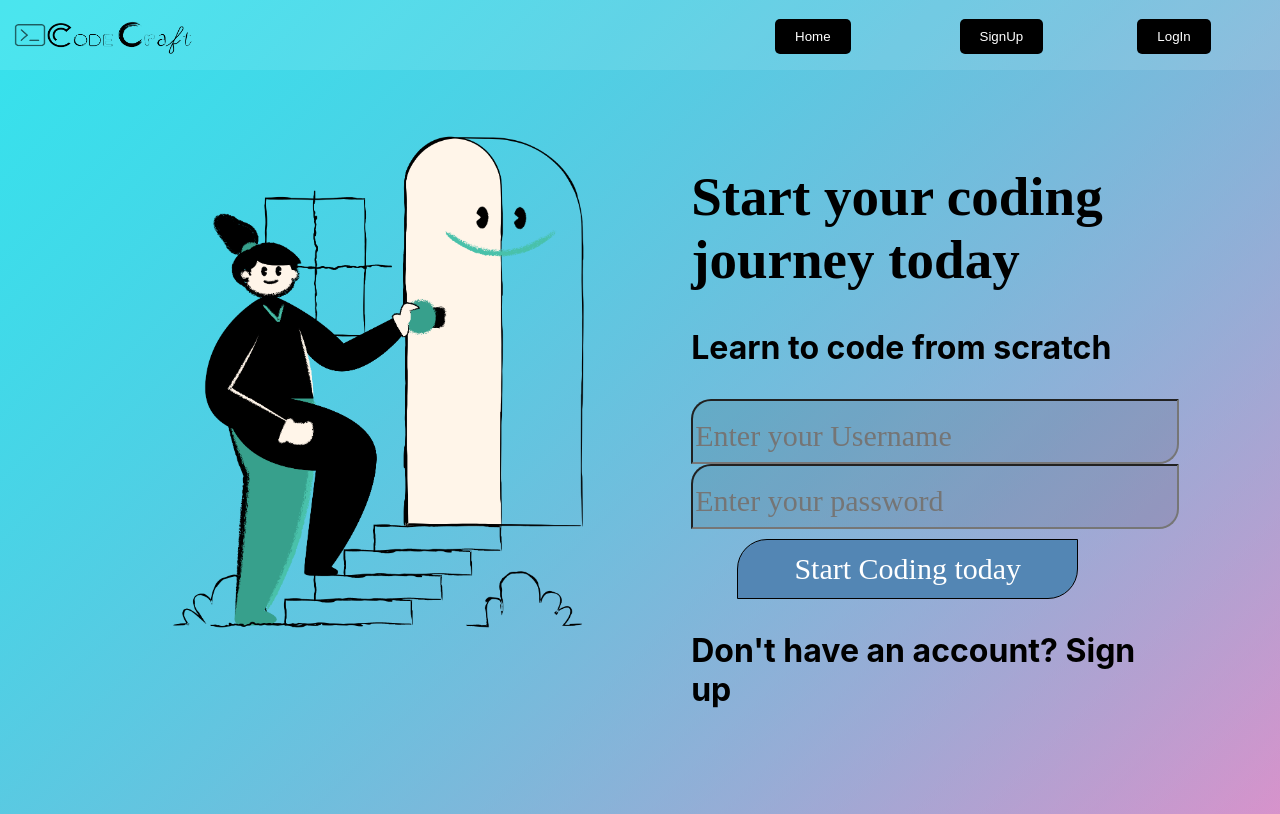
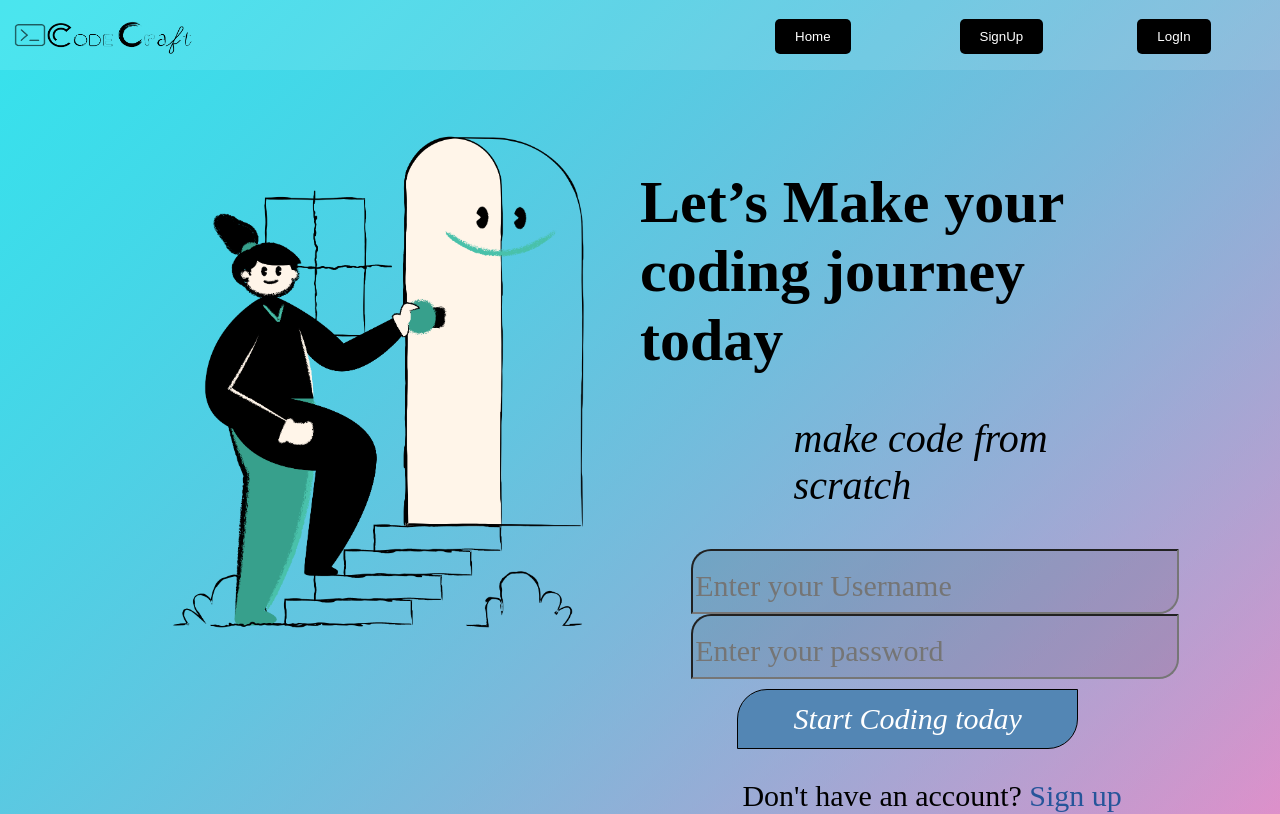
Before and after one commit to varunbiluri/CodeCrafts, a React (Create React App) app in the folder client/: page /login in a window 1280 px wide. Shown: the top 814 px of the page. Built offline with nearby package versions, Linux system fonts and the light colour scheme; no server answers.

Commit message:
updated css to user

```diff
--- a/client/src/component/banner.css
+++ b/client/src/component/banner.css
@@ -4,25 +4,13 @@
     height: 500px;
     padding: 10% 10% 0% 10%;
 }
-p{
+.banner-text{
     color: #000;
-    padding-left: 10%;
-}
-h1{
-    color: #000;
-    padding-left: 10%;
-
-}
-.banner-text1{
     font-family: Rowdies;
-    font-size: 60px;
-}
-.banner-text2{
-    font-style: solid;
-    font-family: Rowdies;
-    font-size: 40px;
+    font-size: 30px;
     font-style: normal;
     font-weight: 400;
+    line-height: normal;
 }
 
 .banner-button-div{
@@ -35,7 +23,7 @@ h1{
     border-radius: 40px;
     background: #FFF;
 }
-span{
+.span{
     color: #000;
     font-family: Inter;
     font-size: 32px;
--- a/client/src/component/banner.js
+++ b/client/src/component/banner.js
@@ -12,9 +12,11 @@ function Banner() {
     <div className='banner'>
       <div className='banner-text'>
         <h1 className='banner-text1'>Level Up Your Coding:</h1>
+        <div className='banner-text2'>
         <Text />
+        </div>
         <div className='banner-button-div'>
-         <Link to="./signup"><button className='banner-button'><span>Get Started</span></button></Link>
+         <Link to="./signup"><button className='banner-button'><span className='span'>Get Started</span></button></Link>
         </div>
       </div>
       <div className='Banner-image'>
--- /dev/null
+++ b/client/src/component/complier.js
@@ -0,0 +1,22 @@
+import React, { useEffect } from 'react';
+
+function Complier() {
+  useEffect(() => {
+    const script = document.createElement('script');
+    script.src = 'https://rcw.s3.ap-southeast-1.amazonaws.com/widget.js';
+    script.async = true;
+    document.getElementById('runcode').appendChild(script);
+
+    return () => {
+      document.getElementById('runcode').removeChild(script);
+    };
+  }, []);
+
+  return (
+    <div id="runcode" data-key="a047f18b25e2f0211c07ce67d52ce048">
+
+    </div>
+  );
+}
+
+export default Complier;
--- a/client/src/component/features.css
+++ b/client/src/component/features.css
@@ -6,14 +6,21 @@
     height: 500px;
 
 }
-p{
+.features-text1{
+    color: #000;
+    font-family: Inter;
+    font-size: 35px;
+    font-style: normal;
+    font-weight: 700;
+    line-height: normal;
+}
+.features-text2{
     color: #0C3461;
     font-family: Inter;
     font-size: 35px;
     font-style: normal;
     font-weight: 700;
     line-height: normal;
-
 }
 
 .features1-image{
--- a/client/src/component/features.js
+++ b/client/src/component/features.js
@@ -7,9 +7,9 @@ function Features() {
     return (
       <div className='features'>
         <div className='features1'>
-        <div className='features1-text'>
-            <h1 className='features1-text1'>Most Popular Coding Question</h1>
-            <p className='features1-text2'>Contain most popular coding questions
+        <div className='features-text'>
+            <h1 className='features-text1'>Most Popular Coding Question</h1>
+            <p className='features-text2'>Contain most popular coding questions
             asked in many interviews and help to crack the coding interviews easily...!</p>
             </div>
             <div className='features1-image'>
@@ -21,8 +21,8 @@ function Features() {
                 <img src={most} alt="most" />
             </div>
             <div className='features-text'>
-            <h1 className='features2-text1'>In Browser IDE</h1>
-            <p className='features2-text2'>Practice as you learn with our built-in IDE.
+            <h1 className='features-text1'>In Browser IDE</h1>
+            <p className='features-text2'>Practice as you learn with our built-in IDE.
              Each lesson is designed to be followed by a coding exercise to apply the concepts and gain immediate</p>
             </div>
     </div>
--- a/client/src/component/log_in_banner.css
+++ b/client/src/component/log_in_banner.css
@@ -9,18 +9,33 @@
     width: 500px;
     height: 500px;
 }
-h1{
+.log_in_title{
     color: #000;
     font-family: Orelega One;
-    font-size: 55px;
+    font-size: 30px;
+    font-style: normal;
+    font-weight: 400;
+    line-height: normal;
 }
-p{
+.log_in_decs{
     color: #000;
-    font-family: Inter;
-    font-size: 32px;
+    font-family: Lora;
+    font-size: 40px;
+    font-style: oblique;
+    font-weight: 400;
+    line-height: normal;
+    padding-left: 30%;
+}
+.log_in_login{
+    color: #000;
+    font-family: Merge One;
+    font-size: 30px;
+    font-style: normal;
+    font-weight: 400;
+    line-height: normal;
 }
 
-input{
+.login_input{
     width: 480px;
     height: 50px;
     flex-shrink: 0;
@@ -57,23 +72,14 @@ input{
     padding-top: 10px;
     padding-left: 10%;
 }
-.google{
-    padding-left: 10px;
-    width: 60px;
-    height: 20px;
-    flex-shrink: 0;
-}
-.github{
-    width: 60px;
-    height: 20px;
-    flex-shrink: 0;
-    padding-left: 10px;
-}
-.facebook{
-    width: 60px;
-    height: 20px;
-    flex-shrink: 0;
-    padding-left: 10px;
+.log_in_login{
+    color: #000;
+    font-family: Merge One;
+    font-size: 30px;
+    font-style: normal;
+    font-weight: 400;
+    line-height: normal;
+    padding-left: 20%;
 }
 #invalid{
     color: red;
--- a/client/src/component/log_in_banner.js
+++ b/client/src/component/log_in_banner.js
@@ -45,15 +45,16 @@ const LogInBanner = () => {
             </div>
             <div className='log_in_content'>
                 <div className='log_in_title'>
-                    <h1>Start your coding journey today</h1>
+                    <h1>Let’s Make your coding journey today</h1>
                 </div>
                 <div className='log_in_decs'>
-                    <p>Learn to code from scratch</p>
+                    <p>make code from scratch</p>
                     </div>
                 <div className='log_in_form'>
                     <form onSubmit={submit}>
-                    <input type="text" placeholder='Enter your Username' value={user} onChange={changeuser} required/>
-                    <input type="password" placeholder='Enter your password'  value={password} onChange={changepassword} required/>
+
+                    <input className="login_input" type="text" placeholder='Enter your Username' value={user} onChange={changeuser} required/>
+                    <input className="login_input" type="password" placeholder='Enter your password'  value={password} onChange={changepassword} required/>
                     <div className="log_in_submit">
                     <button type="submit" className="button"> Start Coding today </button>
                     {!userlist ? <h3 id="invalid">Invalid username or password</h3>:''}
@@ -61,7 +62,7 @@ const LogInBanner = () => {
                 </div></form>
                 </div>
                 <div className="log_in_login">
-                    <p>Don't have an account?  <Link to='/signup'>Sign up</Link></p>
+                    <p>Don't have an account?  <Link to='/signup' className="link">Sign up</Link></p>
                 </div>
             </div>
         </div>
--- a/client/src/component/navbar.css
+++ b/client/src/component/navbar.css
@@ -10,7 +10,7 @@
     position: fixed;
     background: rgba(255, 255, 255, 0.10);
 }
-nav{
+.nav{
     display: flex;
     justify-content: end;
     position: relative;
@@ -18,10 +18,7 @@ nav{
     column-gap: 10%;
     padding: 0 10%;
 }
-a{
-    text-decoration: none;
-    color: #000;
-}
+
 .but{
     background-color: #000000;
     color: #fff;
--- a/client/src/component/navbar.js
+++ b/client/src/component/navbar.js
@@ -14,13 +14,13 @@ function Navbar() {
   return (
     <div className='navbar'>
       <img src={logo} alt="logo" className='logo'/>
-      <nav>
+      <nav className='nav'>
         {!auth.user && <NavLink to='/'><button className='but'>Home</button></NavLink>}
         {auth.user && <NavLink to='/main'><button className='but'>Problems</button></NavLink>}
         {!auth.user && <NavLink to='/signup'><button className='but'>SignUp</button></NavLink>}
         {!auth.user && <NavLink to='/login'><button className='but'>LogIn</button></NavLink>}
         {auth.user && <NavLink to='#'><button className='but'>{auth.Name}</button></NavLink>}
-        {auth.user && <NavLink to='/login'><button className='but' onClick={handleLogout}>LogOut</button></NavLink>}
+        {auth.user && <NavLink to='/login' ><button className='but' onClick={handleLogout}>LogOut</button></NavLink>}
       </nav>
     </div>
   );
--- a/client/src/component/sign_up_banner.css
+++ b/client/src/component/sign_up_banner.css
@@ -11,18 +11,25 @@
     width: 500px;
     height: 500px;
 }
-h1{
+.sign_up_title{
     color: #000;
     font-family: Orelega One;
-    font-size: 55px;
+    font-size: 30px;
+    font-style: normal;
+    font-weight: 400;
+    line-height: normal;
 }
-p{
+.sign_up_decs{
     color: #000;
-    font-family: Inter;
-    font-size: 32px;
+    font-family: Lora;
+    font-size: 40px;
+    font-style:oblique;
+    font-weight: 400;
+    line-height: normal;
+    padding-left: 30%;
 }
 
-input{
+.signup_input{
     width: 480px;
     height: 50px;
     flex-shrink: 0;
@@ -33,8 +40,7 @@ input{
     font-size: 30px;
     font-style: normal;
     font-weight: 400;
-    line-height: normal;
-    padding-top: 10px;
+    padding: 5px;
 }
 .button{
     border-radius: 30px 0px;
@@ -46,7 +52,7 @@ input{
     color: #FFF;
     font-family: Marko One;
     font-size: 30px;
-    font-style: normal;
+    font-style:italic;
     font-weight: 400;
     line-height: normal;
 }
@@ -54,21 +60,21 @@ input{
     padding-top: 10px;
     padding-left: 10%;
 }
-.google{
-    padding-left: 10px;
-    width: 60px;
-    height: 20px;
-    flex-shrink: 0;
+.sign_up_login{
+    color: #000;
+    font-family: Merge One;
+    font-size: 30px;
+    font-style: normal;
+    font-weight: 400;
+    line-height: normal;
+    padding-left: 20%;
 }
-.github{
-    width: 60px;
-    height: 20px;
-    flex-shrink: 0;
-    padding-left: 10px;
+.link{
+    color: #26559A;
+    font-family: Merge One;
+    font-size: 30px;
+    font-style: normal;
+    font-weight: 400;
+    line-height: normal;
+    text-decoration: none;
 }
-.facebook{
-    width: 60px;
-    height: 20px;
-    flex-shrink: 0;
-    padding-left: 10px;
-}
```
Also changed, not shown: client/src/component/editor.js (+4 -45 lines), client/src/component/sign_up_banner.js (+7 -3 lines).
